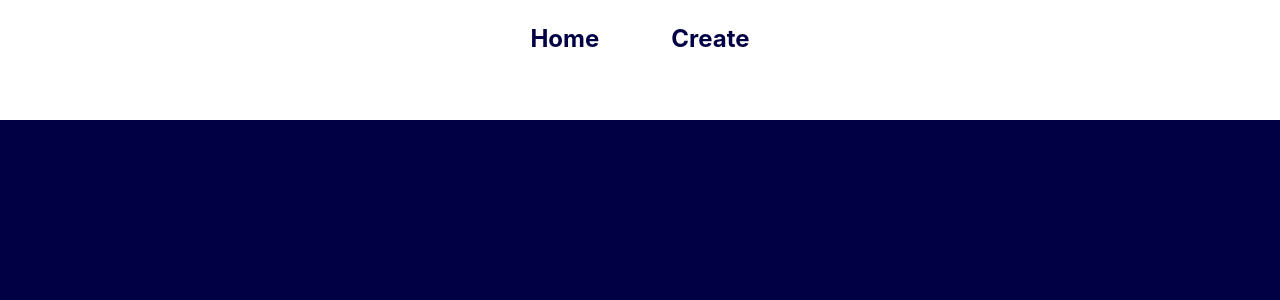
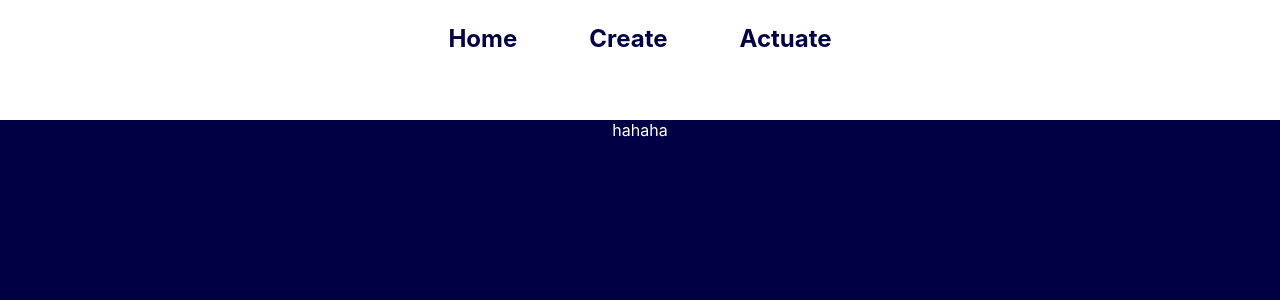
Before and after one commit to Brunodapic/iot-frontend, a React (Create React App) app: page /actuate in a window 1280 px wide. Before the commit this address had no page. Shown: the top 300 px of the page. Built offline with nearby package versions, Linux system fonts and the light colour scheme.

Commit message:
mqtt  client page and package

```diff
--- a/package.json
+++ b/package.json
@@ -10,6 +10,7 @@
     "@testing-library/react": "^13.4.0",
     "@testing-library/user-event": "^13.5.0",
     "axios": "^1.4.0",
+    "mqtt": "^4.3.7",
     "react": "^18.2.0",
     "react-dom": "^18.2.0",
     "react-router": "^6.11.2",
--- a/src/App.jsx
+++ b/src/App.jsx
@@ -1,6 +1,7 @@
 import styles from "./App.module.css";
 import Navigation from "./components/Navigation";
 import { BrowserRouter as Router, Route, Routes } from "react-router-dom";
+import Actuate from "./pages/actuate/Actuate";
 
 const App = () => {
   return (
@@ -9,7 +10,7 @@ const App = () => {
         <Navigation />
         <Routes>
           <Route path="/create" />
-
+          <Route path="/actuate" element={<Actuate />} />
           <Route path="/" />
         </Routes>
       </Router>
--- a/src/components/Navigation/index.jsx
+++ b/src/components/Navigation/index.jsx
@@ -1,15 +1,16 @@
-import { memo } from "react"
+import { memo } from "react";
 
 import NavLink from "../NavLink";
-import styles from './Navigation.module.css';
+import styles from "./Navigation.module.css";
 
 const Navigation = () => {
-    return (
-        <div className={styles.container}>
-            <NavLink label="Home" to="/" />
-            <NavLink label="Create" to="/create" />
-        </div>
-    )
-}
+  return (
+    <div className={styles.container}>
+      <NavLink label="Home" to="/" />
+      <NavLink label="Create" to="/create" />
+      <NavLink label="Actuate" to="/actuate" />
+    </div>
+  );
+};
 
 export default memo(Navigation);
--- /dev/null
+++ b/src/pages/actuate/Actuate.jsx
@@ -0,0 +1,7 @@
+import React from "react";
+
+const Actuate = () => {
+  return <div>hahaha</div>;
+};
+
+export default Actuate;
```
Also changed, not shown: 1 other file (tests, documents, lock files or other folders).
